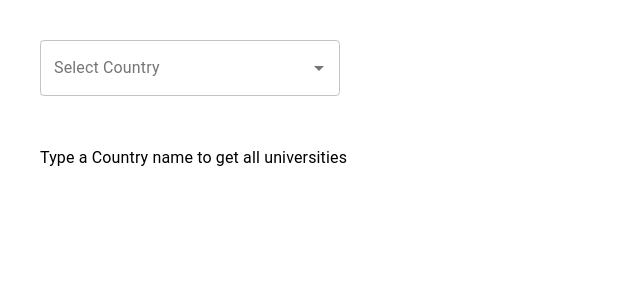
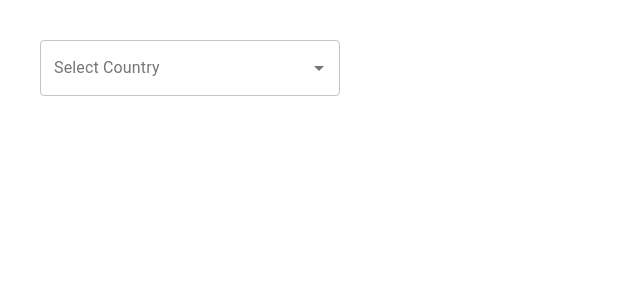
Before and after one commit to abheepsapattnaik/universityApp, a React (Create React App) app: page / in a window 1280 px wide. Shown: the top 300 px of the page, without its empty margins (0-640 px from the left). Built offline with nearby package versions, Linux system fonts and the light colour scheme.

Commit message:
#000 | Abheepsa | Adds linear progress and reectify loading state in store on page name change

```diff
--- a/src/features/home/component/universityHome.js
+++ b/src/features/home/component/universityHome.js
@@ -4,7 +4,7 @@ import {getUniversities} from "../../../service/universityService";
 import BasicTable from "./table";
 import BasicPagination from "./pagination";
 import {PAGE_LIMIT} from "../../../ common/utils/constants";
-import {Typography} from "@material-ui/core";
+import {LinearProgress, Typography} from "@material-ui/core";
 
 const UniversityHome = (props) => {
     const universityList = props.universities;
@@ -42,16 +42,18 @@ const UniversityHome = (props) => {
                                  }/>
             </div>
             }
+            {props.loading && !universityList.length && <LinearProgress/>}
             {
                 !universityList.length && !props.error && !!props.selectedCountry && !props.loading &&
                 <Typography>No results Available. Please try some other country !</Typography>
             }
             {
-                !universityList.length && !!props.error &&
+                !universityList.length && !!props.error && !props.loading && props.selectedCountry?.length > 0 &&
                 <Typography>Some error happened. Try again in some time</Typography>
             }
             {
-                !props.selectedCountry && <Typography>Type a Country name to get all universities</Typography>
+                props.selectedCountry?.length === 0 && !props.loading &&
+                <Typography>Type a Country name to get all universities</Typography>
             }
         </div>);
 };
--- a/src/features/home/redux/universityReducer.js
+++ b/src/features/home/redux/universityReducer.js
@@ -52,7 +52,7 @@ const universityReducer =
                 return {
                     ...state,
                     selectedCountry: action.data,
-                    loading: true,
+                    loading: !!action.data.length,
                     universities: !!action.data.trim.length ? state.universities : []
                 }
             case PAGE_CHANGE:
```
Also changed, not shown: 1 other file (tests, documents, lock files or other folders).
